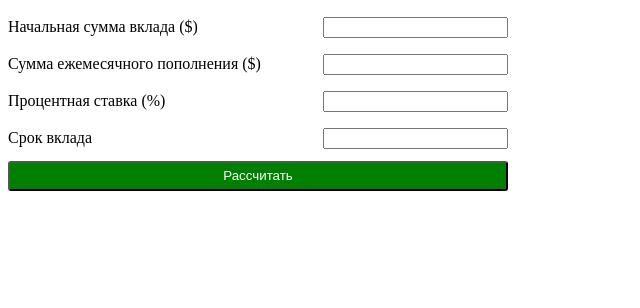
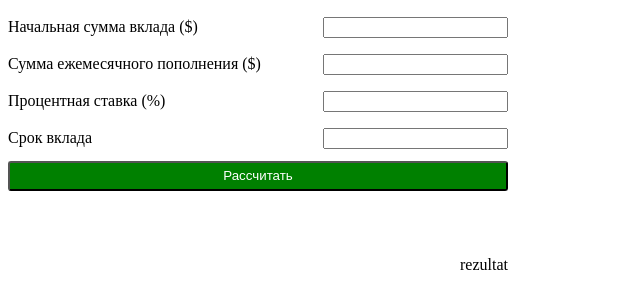
Before and after one commit to mq917/Abdurahmanov-Mahammad-M2_1, a plain HTML site: page index.html in a window 1280 px wide. Shown: the full height of the page, 0-640 px from the left. Drawn offline with Linux system fonts and the light colour scheme.

Commit message:
Update index.html

```diff
--- a/index.html
+++ b/index.html
@@ -25,11 +25,13 @@
                 <label for="t">Срок вклада</label>
                 <input type="text" id="t" />
              </div>
-             <div class="field">
+            <div class="field">
                 <!-- <input id="elem1" type="text" name="quantity" placeholder="Количество">  -->
-                <input id="butt" type="button" value="Рассчитать"/><br><br>
-                <div id="str"></div>
-             </div>
+                <input id="butt" type="button" value="Рассчитать" /><br><br>
+                <p id="str">
+                    rezultat
+                </p>
+            </div>
          </div>
          <script src="index.js"></script>
     </body>
```
